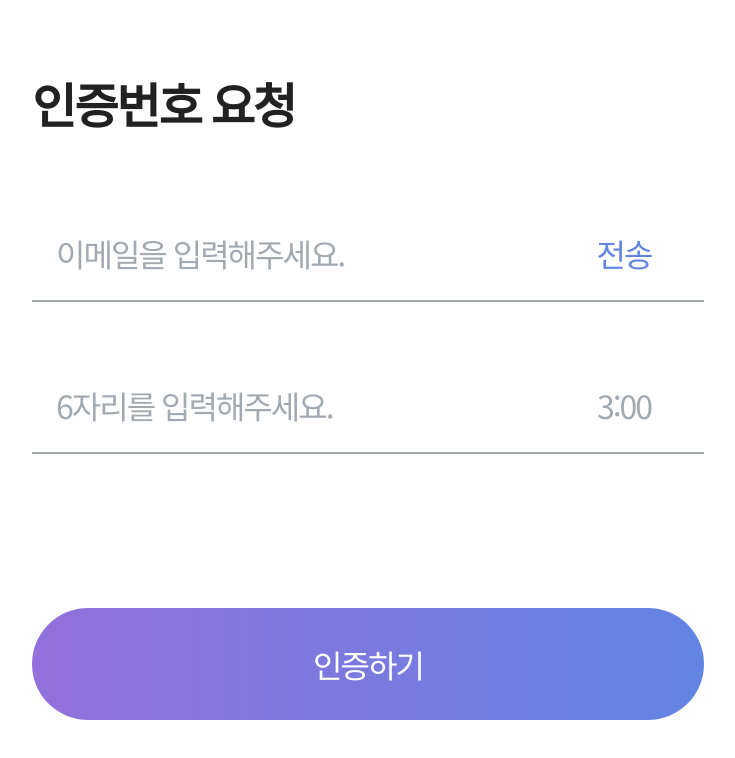
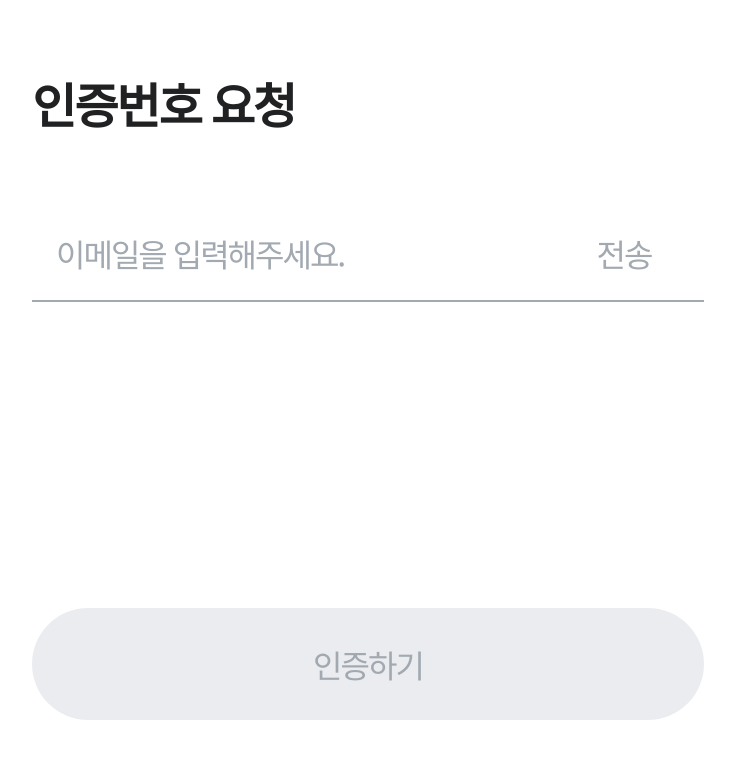
Before and after one commit to cygnus970209/bridge-front, a Nuxt app: page /account/auth in a window 1280 px wide. Shown: the top 758 px of the page, without its empty margins (272-1007 px from the left). Built offline with nearby package versions, Linux system fonts and the light colour scheme; a web font is replaced by a local one.

Commit message:
메일인증 페이지 기능추가

```diff
--- /dev/null
+++ b/assets/css/js/validation.js
@@ -0,0 +1,7 @@
+// 이메일 형식 체크
+const emailValidation = emailAddress => {
+  const reg = /^[a-zA-Z0-9._%+-]+@[a-zA-Z0-9.-]+\.[a-zA-Z]{2,}$/;
+  return reg.test(emailAddress);
+};
+
+export { emailValidation };
--- a/pages/account/auth.vue
+++ b/pages/account/auth.vue
@@ -4,10 +4,10 @@
             <h2 class="section__title">인증번호 요청</h2>
             <div class="input__container">
                 <MoeculeBaseInput type="email" :value="userEmail" placeholder="이메일을 입력해주세요." @input="updateUserEmail"
-                    :btnText="isComplateEmail ? '재전송' : '전송'">
+                    :btnText="isComplateEmail ? '재전송' : '전송'" :is-disabled-btn="!isComplateEmail">
                 </MoeculeBaseInput>
-                <MoeculeBaseInput type="number" :value="authCode" placeholder="6자리를 입력해주세요." @input="updateAuthCode"
-                    btnText="3:00" :isDisabledBtn="true">
+                <MoeculeBaseInput v-if="isComplateEmail" type="number" :value="authCode" placeholder="6자리를 입력해주세요."
+                    @input="updateAuthCode" btnText="3:00" :is-disabled-btn="true">
                 </MoeculeBaseInput>
             </div>
         </div>
@@ -19,9 +19,10 @@
 
 <script setup>
 import { ref } from 'vue';
+// import { emailValidation } from '~/assets/js/validation';
 
 const isComplateEmail = ref(false);
-const isComplateCode = ref(true);
+const isComplateCode = ref(false);
 const userEmail = ref('');
 const authCode = ref(null);
 
@@ -34,4 +35,15 @@ const updateAuthCode = (code) => {
 const goNext = () => {
     navigateTo({ path: '/account/nickname' });
 }
+
+watch(userEmail, (newVal) => {
+    if (emailValidation(newVal)) {
+        isComplateEmail.value = true;
+    }
+});
+watch(authCode, (newVal) => {
+    if (code && code.length === 6) {
+        isComplateEmail.value = true;
+    }
+});
 </script>
```
